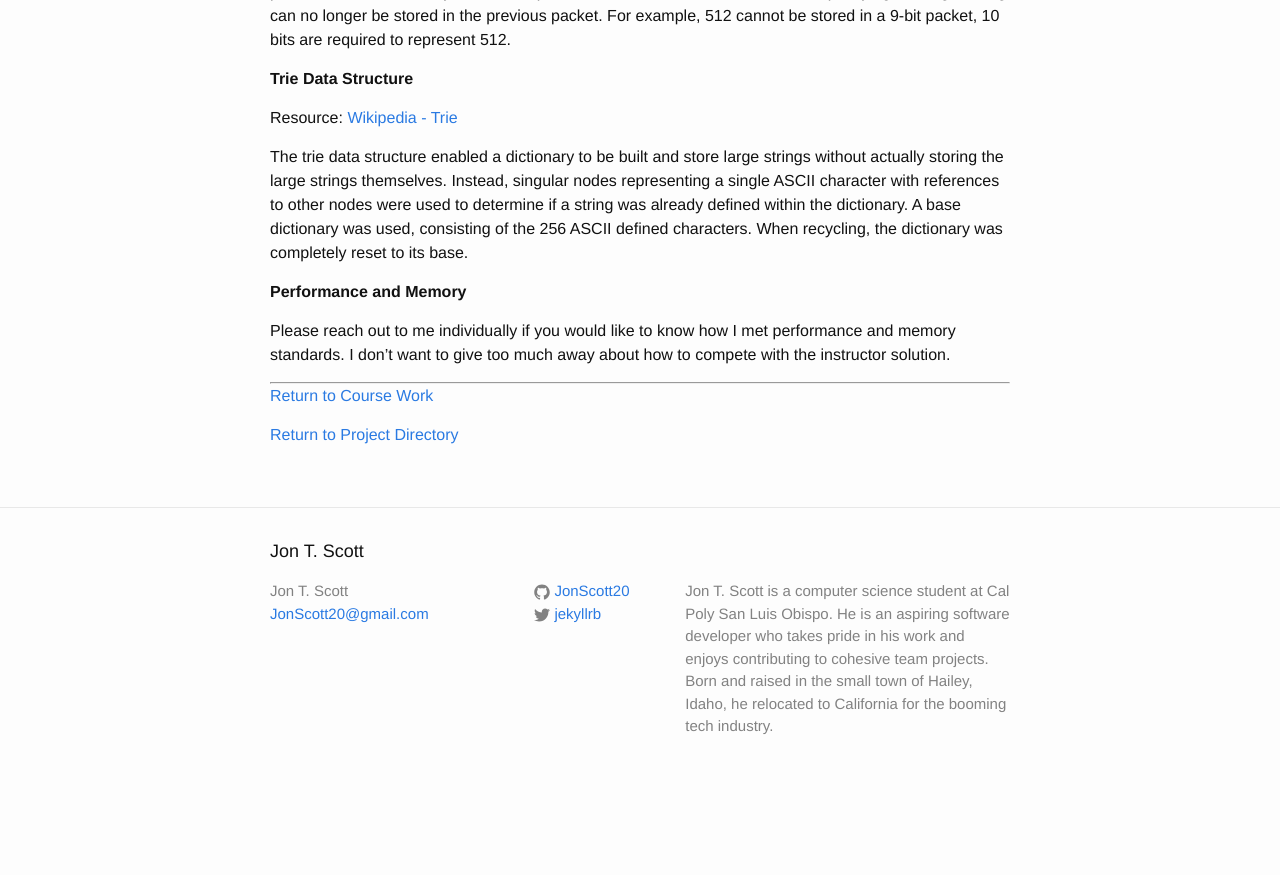
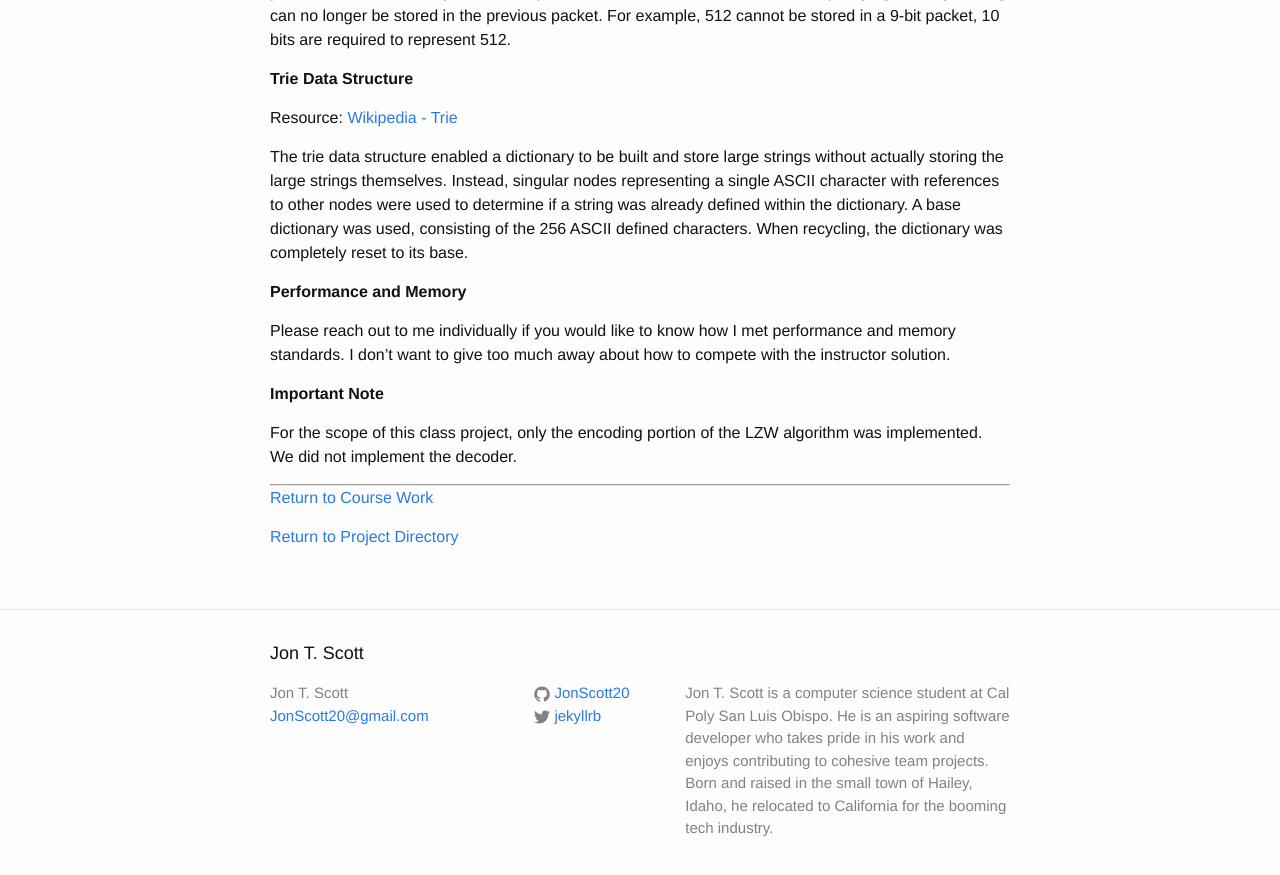
Before and after one commit to JonScott20/JonScott20.github.io, a Jekyll site: the page built from projects/lzwcompression.md, in a window 1280 px wide and 900 px high, scrolled down 914 px. Shown: the top 875 px of the window. Built offline with Jekyll 4.4.1, drawn with Linux system fonts in a browser that asks for light colours; our own code applies the rules of GitHub Pages for plain Markdown files; before the commit the page ends 1712 px from its top, so only the background shows below that.

Commit message:
Update lzwcompression.md

```diff
--- a/projects/lzwcompression.md
+++ b/projects/lzwcompression.md
@@ -33,6 +33,10 @@ The trie data structure enabled a dictionary to be built and store large strings
 
 Please reach out to me individually if you would like to know how I met performance and memory standards. I don't want to give too much away about how to compete with the instructor solution.
 
+**Important Note**
+
+For the scope of this class project, only the encoding portion of the LZW algorithm was implemented. We did not implement the decoder.
+
 ----------
 
 [Return to Course Work](https://jonscott20.github.io/course_work/)
```
